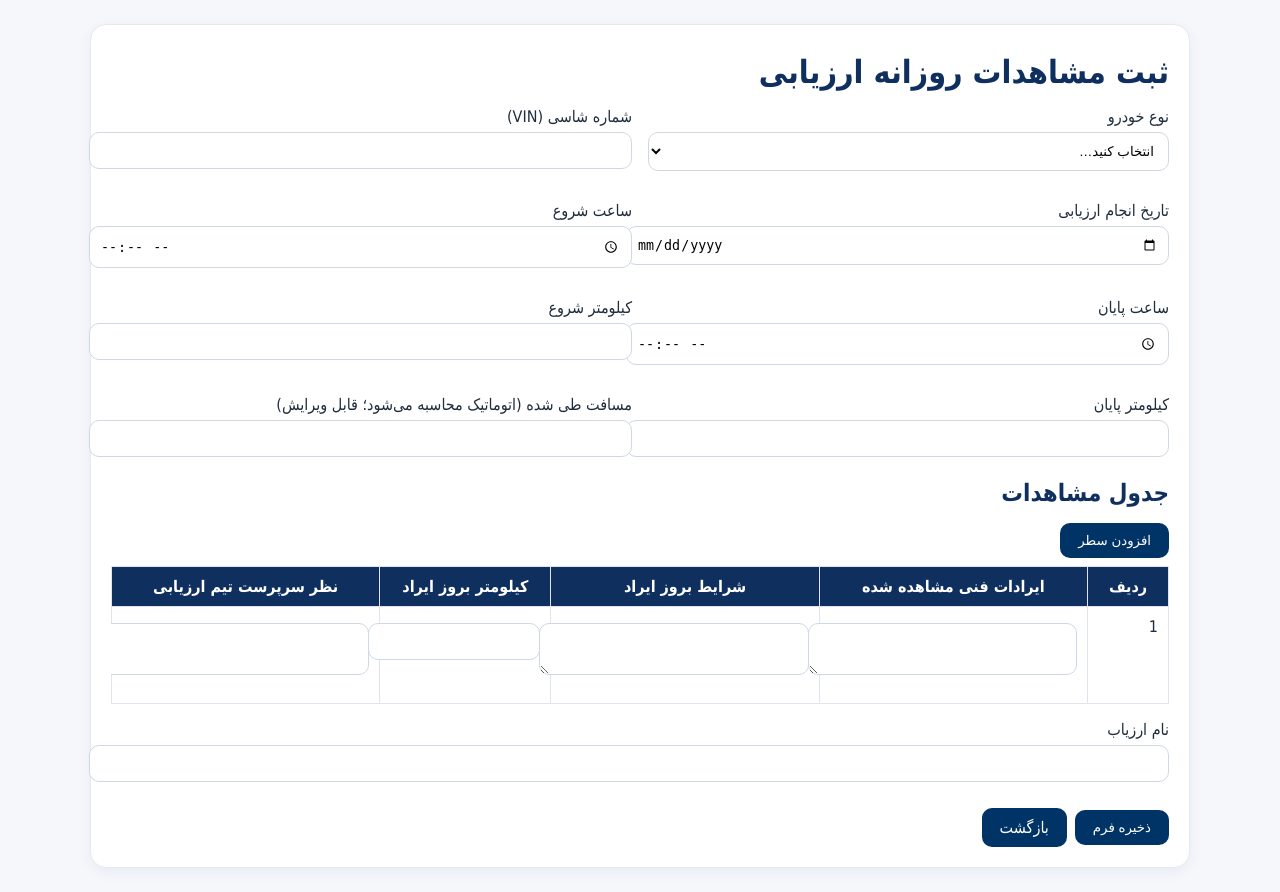
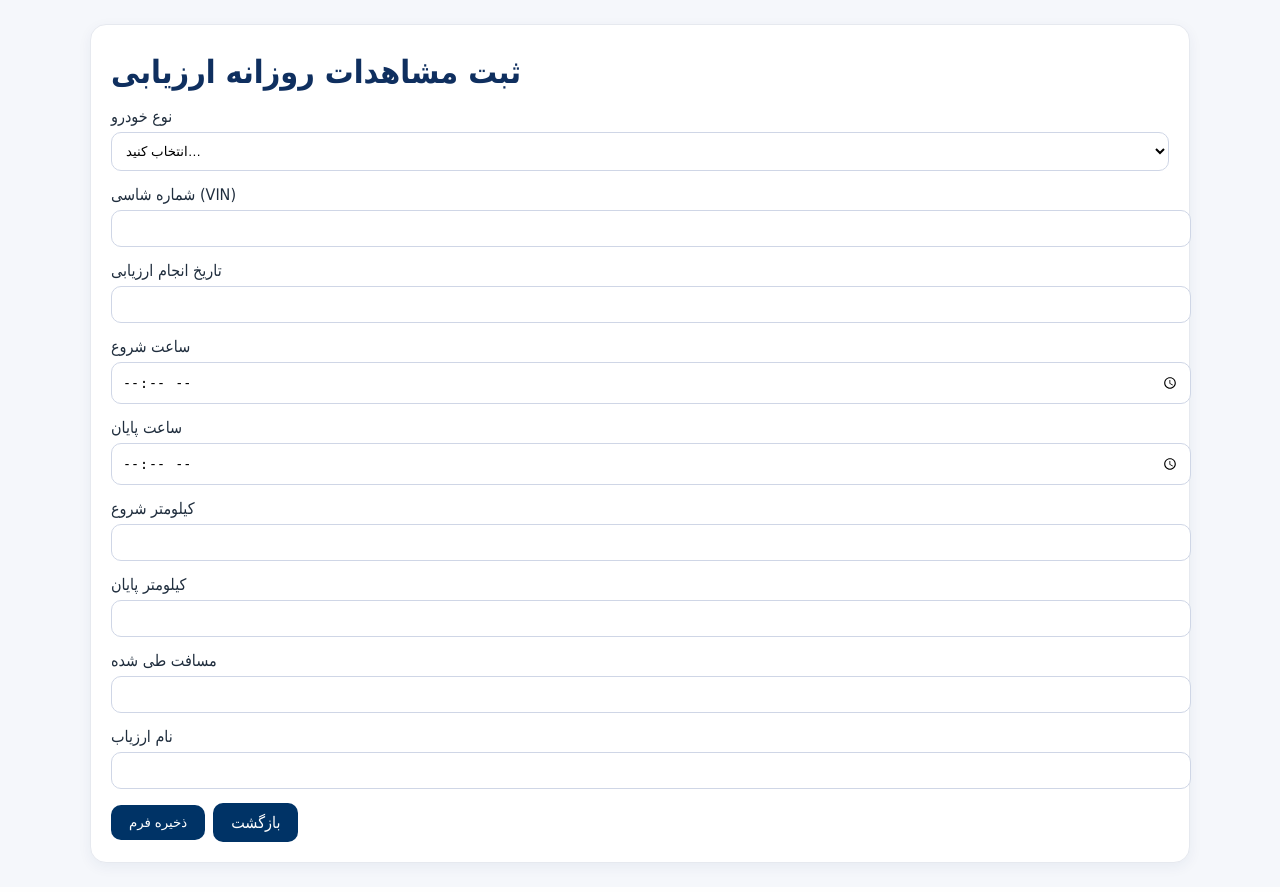
Before and after one commit to kimia-soofi/vehicle-data-app, a Flask app: template templates/staff_form.html in a window 1280 px wide. After the commit the page ends 871 px from the top, so only its background shows below. Run offline with Flask 3, Linux system fonts and the light colour scheme; the template is opened without the code that fills it, so the values that code supplies are empty; some libraries are stand-ins or nearby versions; some web fonts are replaced.

Commit message:
staff_form.html

```diff
--- a/templates/staff_form.html
+++ b/templates/staff_form.html
@@ -1,24 +1,21 @@
 <!DOCTYPE html>
-<html lang="fa" dir="rtl">
+<html lang="fa">
 <head>
-  <meta charset="UTF-8" />
+  <meta charset="UTF-8">
   <title>ثبت مشاهدات روزانه ارزیابی</title>
   <link rel="stylesheet" href="{{ url_for('static', filename='style.css') }}">
+  <link rel="stylesheet" href="https://cdn.jsdelivr.net/npm/persian-datepicker@1.2.0/dist/css/persian-datepicker.min.css">
 </head>
 <body>
 <div class="container">
     <div class="card">
         <h1>ثبت مشاهدات روزانه ارزیابی</h1>
-
         {% with messages = get_flashed_messages() %}
           {% if messages %}
             <div class="flash">{% for m in messages %}{{ m }}{% endfor %}</div>
           {% endif %}
         {% endwith %}
-
         <form id="eval-form" method="POST">
-        <div class="grid-2">
-          <div>
             <label>نوع خودرو</label>
             <select name="vehicle_type" required>
               <option value="">انتخاب کنید…</option>
@@ -26,119 +23,52 @@
                 <option value="{{ m }}">{{ m }}</option>
               {% endfor %}
             </select>
-          </div>
-          <div>
+
             <label>شماره شاسی (VIN)</label>
             <input type="text" name="vin" required />
-          </div>
 
-          <div>
             <label>تاریخ انجام ارزیابی</label>
-            <input type="date" name="eval_date" required />
-          </div>
-          <div>
+            <input type="text" id="eval_date" name="eval_date" required />
+
             <label>ساعت شروع</label>
             <input type="time" name="start_time" required />
-          </div>
 
-          <div>
             <label>ساعت پایان</label>
             <input type="time" name="end_time" required />
-          </div>
-          <div>
+
             <label>کیلومتر شروع</label>
             <input type="number" step="0.1" name="start_km" id="start_km" required />
-          </div>
 
-          <div>
             <label>کیلومتر پایان</label>
             <input type="number" step="0.1" name="end_km" id="end_km" required />
-          </div>
-          <div>
-            <label>مسافت طی شده (اتوماتیک محاسبه می‌شود؛ قابل ویرایش)</label>
+
+            <label>مسافت طی شده</label>
             <input type="number" step="0.1" name="distance" id="distance" required />
-          </div>
-        </div>
 
-        <h2 style="margin-top:8px;">جدول مشاهدات</h2>
-        <div class="actions" style="margin:8px 0;">
-          <button type="button" id="add-row">افزودن سطر</button>
-        </div>
-
-        <div style="overflow-x:auto;">
-          <table id="obs-table">
-            <thead>
-              <tr>
-                <th style="width:60px;">ردیف</th>
-                <th>ایرادات فنی مشاهده شده</th>
-                <th>شرایط بروز ایراد</th>
-                <th style="width:150px;">کیلومتر بروز ایراد</th>
-                <th>نظر سرپرست تیم ارزیابی</th>
-              </tr>
-            </thead>
-            <tbody></tbody>
-          </table>
-        </div>
-
-        <div style="margin-top:16px;">
             <label>نام ارزیاب</label>
             <input type="text" name="evaluator" required />
-        </div>
 
             <input type="hidden" name="rows_json" id="rows_json" />
 
-        <div class="actions" style="margin-top:12px;">
-          <button type="submit"class="button">ذخیره فرم</button>
+            <div class="actions">
+                <button type="submit">ذخیره فرم</button>
                 <a class="button" href="{{ url_for('index') }}">بازگشت</a>
             </div>
         </form>
     </div>
 </div>
 
+<script src="https://cdn.jsdelivr.net/npm/jquery@3.7.1/dist/jquery.min.js"></script>
+<script src="https://cdn.jsdelivr.net/npm/persian-date/dist/persian-date.min.js"></script>
+<script src="https://cdn.jsdelivr.net/npm/persian-datepicker/dist/js/persian-datepicker.min.js"></script>
 <script>
-function recalcDistance() {
-  const s = parseFloat(document.getElementById('start_km').value || 0);
-  const e = parseFloat(document.getElementById('end_km').value || 0);
-  document.getElementById('distance').value = isNaN(e-s) ? "" : (e-s).toFixed(1);
-}
-document.getElementById('start_km').addEventListener('input', recalcDistance);
-document.getElementById('end_km').addEventListener('input', recalcDistance);
-
-const tbody = document.querySelector('#obs-table tbody');
-const addBtn = document.getElementById('add-row');
-
-function buildRow(index){
-  const tr = document.createElement('tr');
-  tr.innerHTML = `
-    <td>${index+1}</td>
-    <td><textarea rows="2"></textarea></td>
-    <td><textarea rows="2"></textarea></td>
-    <td><input type="number" step="0.1"></td>
-    <td><textarea rows="2"></textarea></td>
-  `;
-  return tr;
-}
-
-function addRow() {
-  const row = buildRow(tbody.children.length);
-  tbody.appendChild(row);
-  renumber();
-}
-function renumber() {
-  [...tbody.children].forEach((tr,i)=>tr.children[0].textContent=i+1);
-}
-addBtn.addEventListener('click', addRow);
-addRow();
-
-document.getElementById('eval-form').addEventListener('submit', function(e){
-  const rows = [...tbody.children].map(tr=>({
-    row: parseInt(tr.children[0].textContent,10),
-    issue: tr.children[1].querySelector('textarea').value.trim(),
-    condition: tr.children[2].querySelector('textarea').value.trim(),
-    km: tr.children[3].querySelector('input').value,
-    supervisor_comment: tr.children[4].querySelector('textarea').value.trim()
-  }));
-  document.getElementById('rows_json').value = JSON.stringify(rows);
+$(document).ready(function(){
+    $("#eval_date").persianDatepicker({
+        format: 'YYYY/MM/DD',
+        autoClose: true,
+        initialValue: true,
+        calendarType: 'persian'
+    });
 });
 </script>
 </body>
```
Lines whose indentation alone changed are shown as unchanged.
